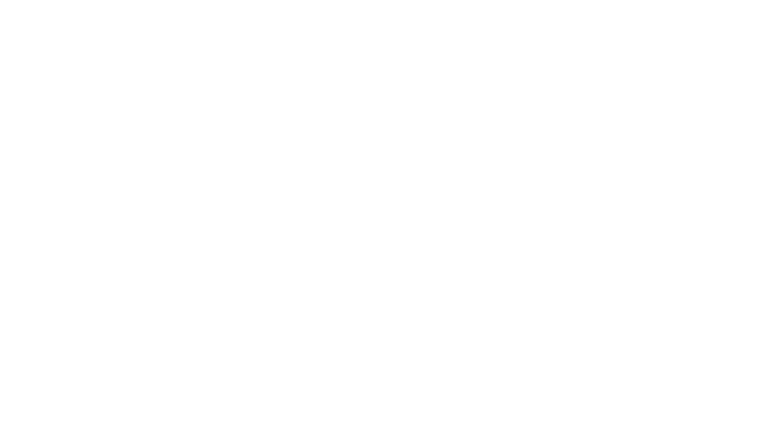
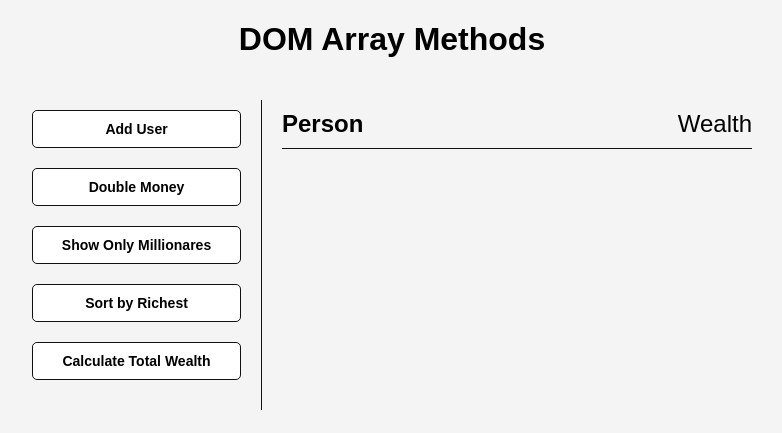
Before and after one commit to smkattoula/DOM-Array-Methods, a plain HTML site: page index.html in a window 1280 px wide. Shown: the whole page, without its empty margins (248-1030 px from the left). Drawn offline with Linux system fonts and the light colour scheme.

Commit message:
create markup and complete css styling

```diff
--- a/index.html
+++ b/index.html
@@ -7,6 +7,22 @@
     <title>DOM Array Methods</title>
   </head>
   <body>
+    <h1>DOM Array Methods</h1>
+
+    <div class="container">
+      <aside>
+        <button id="add-user">Add User</button>
+        <button id="double">Double Money</button>
+        <button id="show-millionaires">Show Only Millionares</button>
+        <button id="sort">Sort by Richest</button>
+        <button id="calculate-wealth">Calculate Total Wealth</button>
+      </aside>
+
+      <main id="main">
+        <h2><strong>Person</strong> Wealth</h2>
+      </main>
+    </div>
+
     <script src="script.js"></script>
   </body>
 </html>
--- a/style.css
+++ b/style.css
@@ -0,0 +1,71 @@
+* {
+  box-sizing: border-box;
+}
+
+body {
+  background: #f4f4f4;
+  font-family: Arial, Helvetica, sans-serif;
+  display: flex;
+  flex-direction: column;
+  align-items: center;
+  min-height: 100vh;
+  margin: 0;
+}
+
+.container {
+  display: flex;
+  padding: 20px;
+  margin: 0 auto;
+  max-width: 100%;
+  width: 800px;
+}
+
+aside {
+  padding: 10px 20px;
+  width: 250px;
+  border-right: 1px solid #111;
+}
+
+button {
+  cursor: pointer;
+  background-color: #fff;
+  border: 1px solid #111;
+  border-radius: 5px;
+  display: block;
+  width: 100%;
+  padding: 10px;
+  margin-bottom: 20px;
+  font-weight: bold;
+  font-size: 14px;
+}
+
+main {
+  flex: 1;
+  padding: 10px 20px;
+}
+
+h2 {
+  border-bottom: 1px solid #111;
+  padding-bottom: 10px;
+  display: flex;
+  justify-content: space-between;
+  font-weight: 300;
+  margin: 0 0 20px;
+}
+
+h3 {
+  background-color: #fff;
+  border-bottom: 1px solid #111;
+  padding: 10px;
+  display: flex;
+  justify-content: space-between;
+  font-weight: 300;
+  margin: 20px 0 0;
+}
+
+.person {
+  display: flex;
+  justify-content: space-between;
+  font-size: 20px;
+  margin-bottom: 10px;
+}
```
